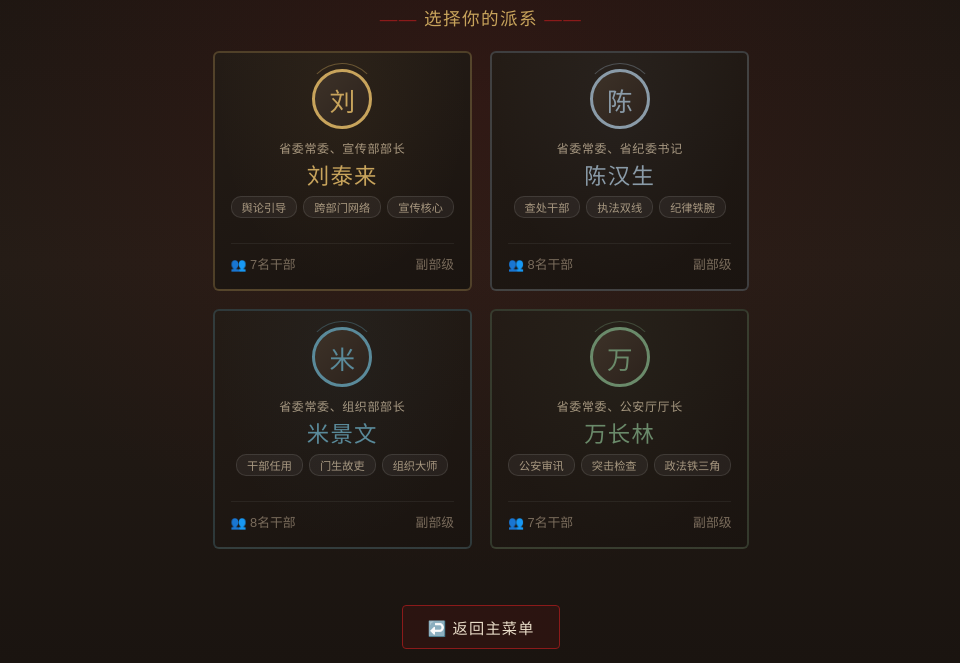
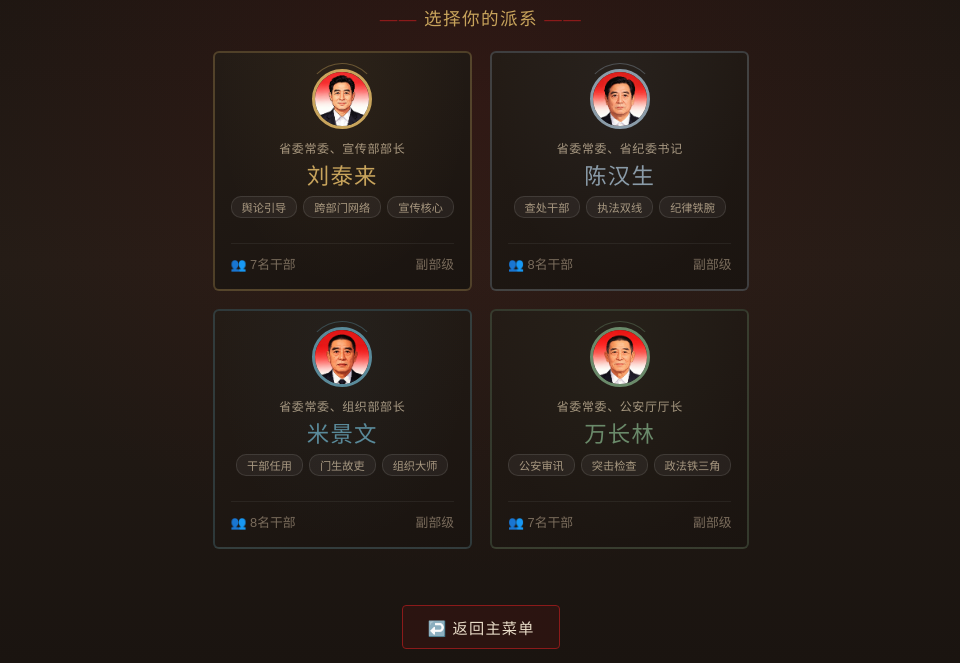
Before and after one commit to Tyyyrant/politics-game, an Electron app: page index.html in a window 1280 px wide. Both pictures are taken after a click on the button "🆕 新游戏". Shown: the part 137-800 px from the top of the page, without its empty margins (159-1119 px from the left). Drawn offline with Linux system fonts and the light colour scheme.

Commit message:
feat: 派系首领真实头像portraits/目录，卡片和预览显示

```diff
--- a/src/logic/data/factions.js
+++ b/src/logic/data/factions.js
@@ -106,6 +106,14 @@ export function getFactionResources(factionState) {
   return resources;
 }
 
+// 派系首领头像
+export const FACTION_PORTRAITS = {
+  propaganda: 'portraits/liu.png',
+  discipline: 'portraits/chen.png',
+  organization: 'portraits/mi.png',
+  publicSecurity: 'portraits/wan.png'
+};
+
 export function getFactionInfluence(factionState) {
   let inf = 0;
   for (const member of factionState.members) {
--- a/src/render/screens/title-screen.js
+++ b/src/render/screens/title-screen.js
@@ -1,6 +1,6 @@
 // src/render/screens/title-screen.js
 import { createNewGame } from '../../logic/state.js';
-import { FACTION_DEFS, createInitialFactionState, getFactionResources, getFactionInfluence } from '../../logic/data/factions.js';
+import { FACTION_DEFS, createInitialFactionState, getFactionResources, getFactionInfluence, FACTION_PORTRAITS } from '../../logic/data/factions.js';
 import { showGameScreen } from './game-screen.js';
 import { listSaves, loadGame, deleteSave } from '../../logic/save.js';
 import { DEPARTMENTS } from '../../logic/data/departments.js';
@@ -54,7 +54,8 @@ function showFactionSelect() {
     card.innerHTML = `
       <div class="tw-card-bg"></div>
       <div class="tw-portrait">
-        <div class="tw-portrait-placeholder">${def.leader.name[0]}</div>
+        <img src="${FACTION_PORTRAITS[fid]}" class="tw-portrait-img" onerror="this.style.display='none';this.nextElementSibling.style.display='flex'" alt="${def.leader.name}">
+        <div class="tw-portrait-placeholder" style="display:none">${def.leader.name[0]}</div>
         <div class="tw-portrait-ring"></div>
       </div>
       <div class="tw-card-content">
@@ -162,7 +163,7 @@ function showFactionPreview(fid) {
     <div class="title-screen">
       <div class="preview-panel">
         <h2>${def.leader.title}</h2>
-        <div class="preview-leader">首领：<b>${def.leader.name}</b> · ${def.leader.rank}级</div>
+        <div class="preview-leader"><img src="${FACTION_PORTRAITS[fid]}" style="width:48px;height:48px;border-radius:50%;object-fit:cover;vertical-align:middle;margin-right:8px;border:2px solid var(--accent-gold)" onerror="this.style.display='none'" alt="">首领：<b>${def.leader.name}</b> · ${def.leader.rank}级</div>
         <div class="preview-desc">${getDesc(fid)}</div>
 
         <div class="preview-section">
--- a/src/styles/main.css
+++ b/src/styles/main.css
@@ -126,6 +126,8 @@ body {
 .tw-portrait {
   position: relative; width: 60px; height: 60px; margin: 16px auto 10px;
 }
+.tw-portrait-img { width: 60px; height: 60px; border-radius: 50%; object-fit: cover; border: 3px solid var(--card-accent, #888); transition: all 0.3s; }
+.tw-card:hover .tw-portrait-img { border-color: var(--accent-gold); box-shadow: 0 0 20px rgba(200,164,92,0.3); }
 .tw-portrait-placeholder {
   width: 60px; height: 60px; border-radius: 50%;
   background: linear-gradient(135deg, #3d3228, #2c221c);
```
Also changed, not shown: portraits/chen.png (added), portraits/liu.png (added), portraits/mi.png (added), portraits/wan.png (added).
